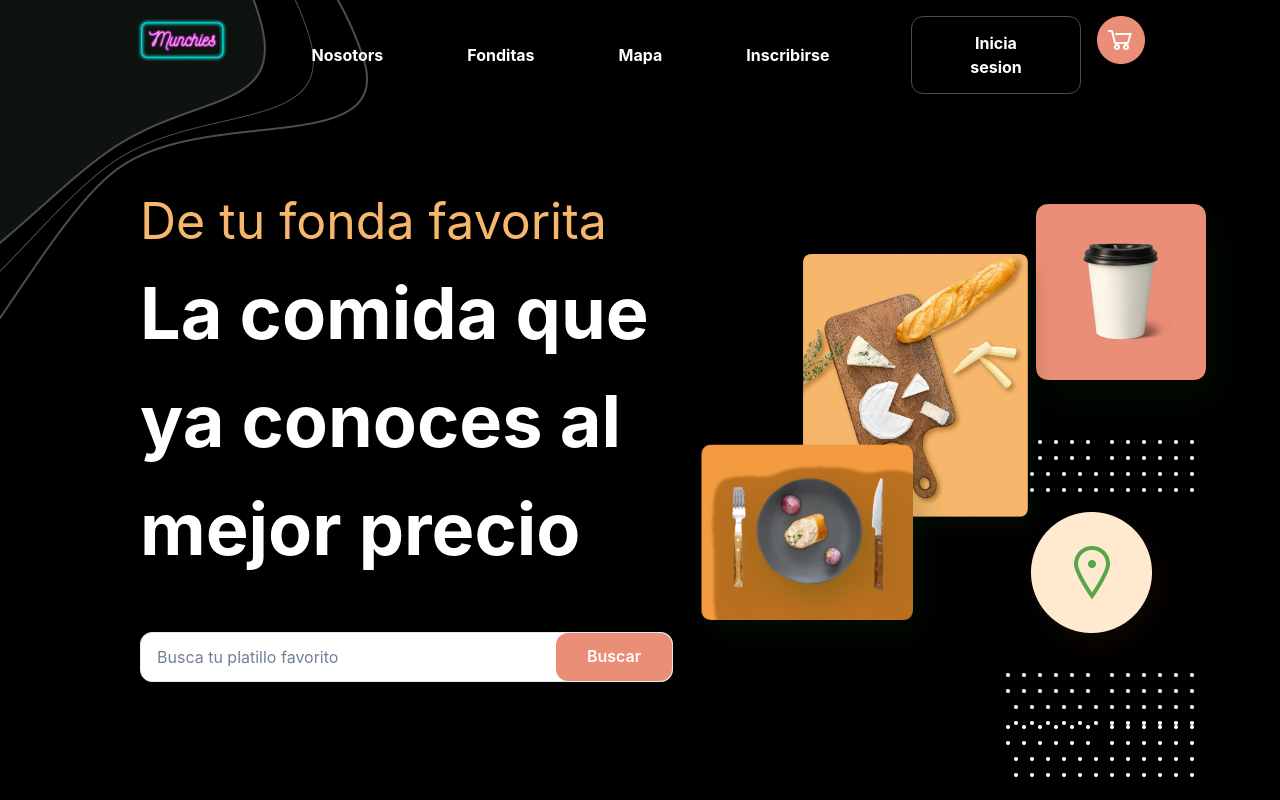
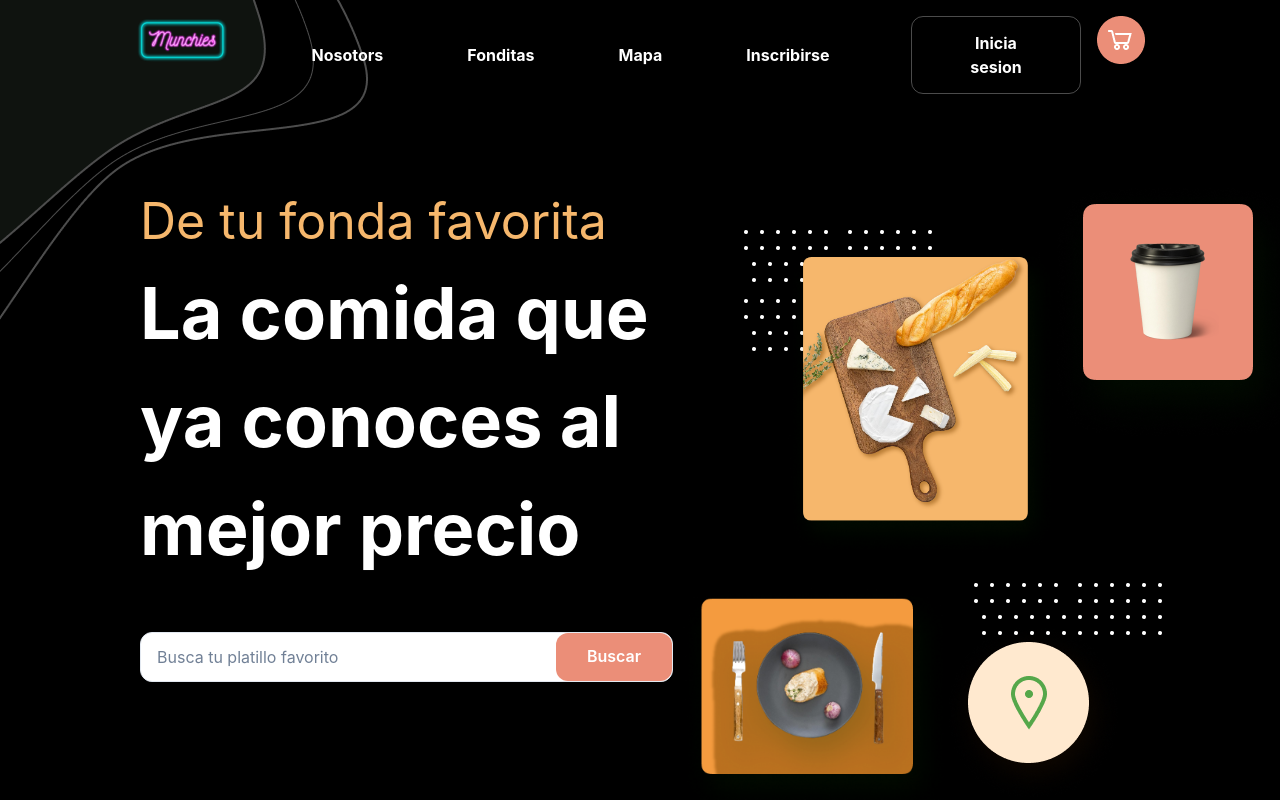
Before and after one commit to TanjimAnim/munchies-test, a Next.js app: page / in a window 1280 px wide. Shown: the top 800 px of the page. Built offline with nearby package versions, Linux system fonts and the light colour scheme.

Commit message:
edit: layout changed

```diff
--- a/src/components/Header/index.tsx
+++ b/src/components/Header/index.tsx
@@ -64,7 +64,7 @@ export default function Header() {
             Buscar
           </Button>
         </Box>
-        <Box display="flex" gap="8px" marginTop="176px">
+        <Box display="flex" gap="8px" paddingTop="127px" paddingBottom="46px">
           <Box
             borderRadius="50%"
             width="48px"
@@ -105,19 +105,53 @@ export default function Header() {
           borderRadius="12px"
           top="8%"
           left="-81%"
+          zIndex={1}
         />
         <Image
           src={foodImage2.src}
           position="absolute"
           borderRadius="12px"
-          top="34%"
+          top="52%"
           left="-120%"
         />
-        <Image src={foodImage3.src} />
-        <Image src={dotImage.src} />
-        <Image src={pinImage.src} />
-        <Image src={dotImage.src} />
-        <Image src={dotImage.src} />
+        <Image
+          src={foodImage3.src}
+          position="absolute"
+          borderRadius="12px"
+          zIndex={2}
+          top="0%"
+          left="17%"
+        />
+
+        <Image
+          src={pinImage.src}
+          position="absolute"
+          top="57%"
+          left="-23%"
+          zIndex={2}
+        />
+        <Image
+          id="dot-on-pin"
+          src={dotImage.src}
+          position="absolute"
+          zIndex={2}
+          top="52%"
+          left="-12%"
+        />
+        <Image
+          src={dotImage.src}
+          position="absolute"
+          id="dot-on-food-1"
+          top="15%"
+          left="-96%"
+        />
+        <Image
+          src={dotImage.src}
+          position="absolute"
+          id="dot-on-food-2"
+          top="6%"
+          left="-96%"
+        />
       </Box>
     </Box>
   );
```
